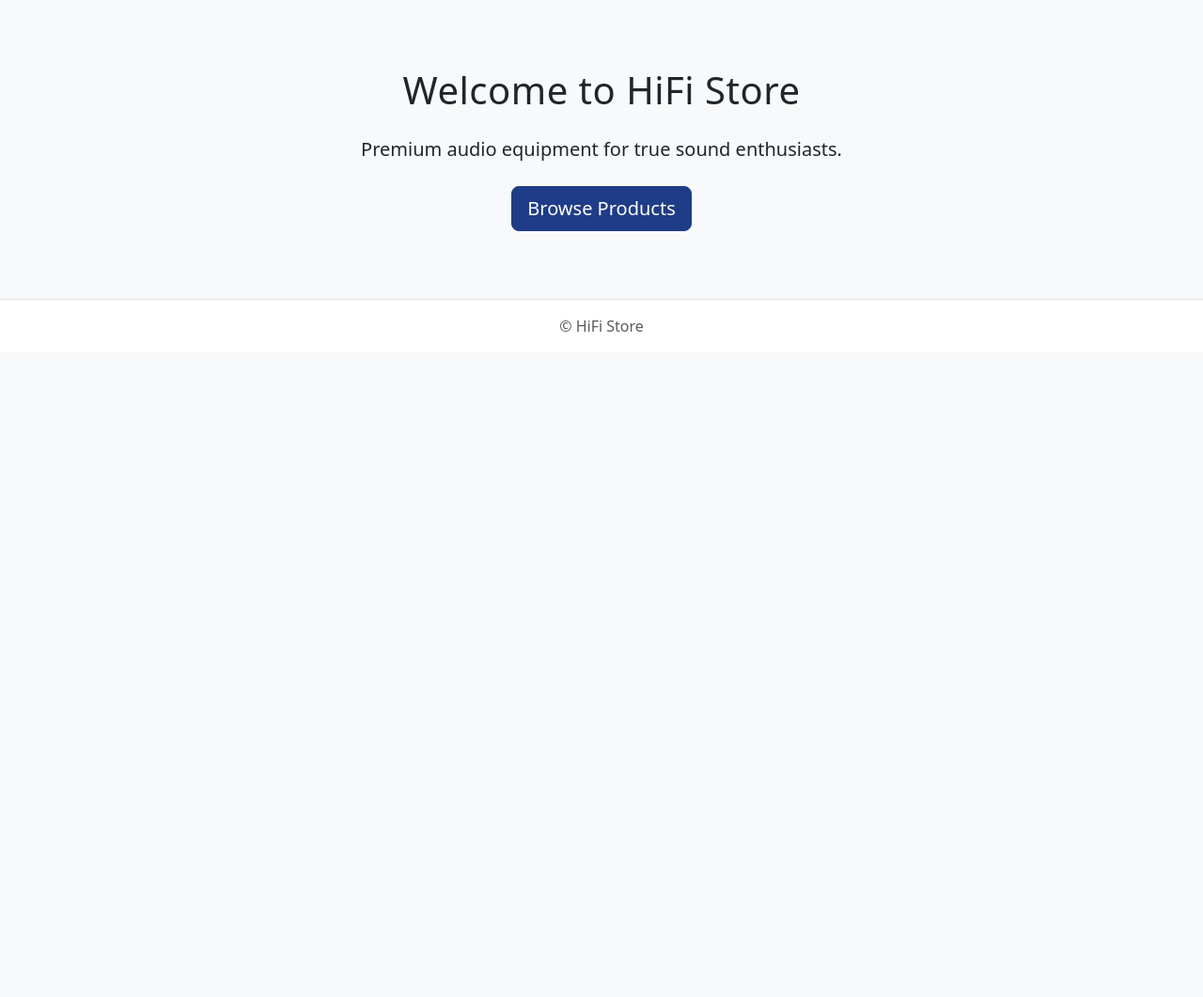
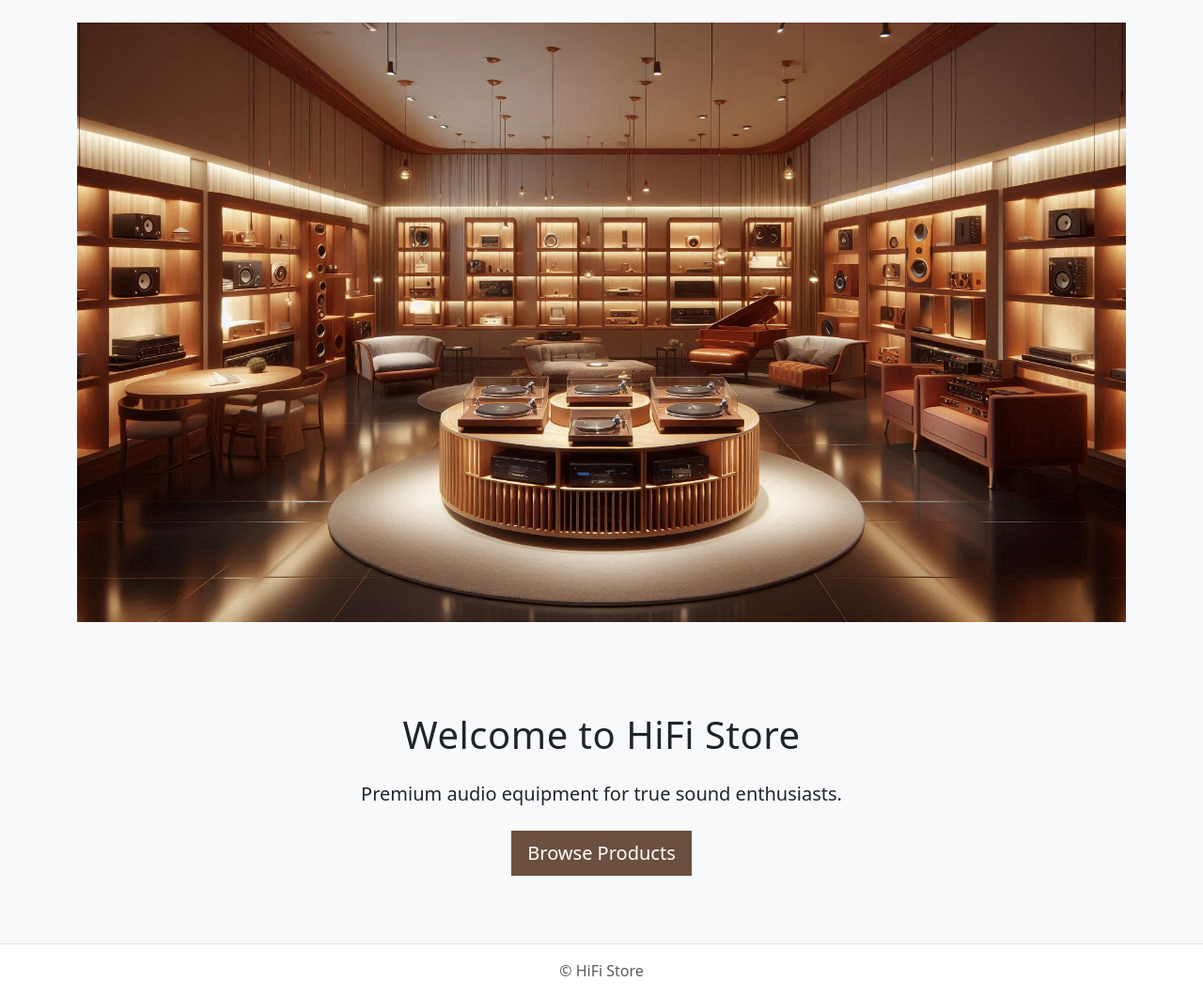
Before and after one commit to andreaspe76/Portfolio_Project_5, a Django app: page / in a window 1280 px wide. Shown: the part 69-1130 px from the top of the page at 94% size. Before the commit the page ends 422 px from the top, so only its background shows below. Run offline with Django 5.2, Linux system fonts and the light colour scheme.

Commit message:
Add hero banner to homepage

```diff
--- a/products/static/products/css/style.css
+++ b/products/static/products/css/style.css
@@ -32,11 +32,15 @@ nav a {
 
 /* Buttons */
 .btn-primary {
-    background-color: #1f3c88;
-    border-color: #1f3c88;
+    background-color: #6b4f3f;
+    border-color: #6b4f3f;
 }
 
 .btn-primary:hover {
-    background-color: #162c63;
-    border-color: #162c63;
+    background-color: #5a4133;
+    border-color: #5a4133
 }
+
+.btn {
+    border-radius: 0 !important;
+}
--- a/templates/base.html
+++ b/templates/base.html
@@ -23,6 +23,7 @@
                 <a href="{% url 'my_orders' %}" class="me-4 text-decoration-none text-dark">
                     My Orders
                 </a>
+
                 <form method="post" action="{% url 'logout' %}" class="d-inline me-4">
                     {% csrf_token %}
                     <button type="submit" class="btn btn-link p-0 text-decoration-none text-dark">
--- a/templates/home.html
+++ b/templates/home.html
@@ -1,8 +1,14 @@
 {% extends "base.html" %}
+{% load static %}
 
 {% block title %}Home{% endblock %}
 
 {% block content %}
+
+<div class="hero mb-5">
+    <img src="{% static 'products/hero.jpeg' %}" alt="HiFi Store interior image" class="img-fluid w-100">
+</div>
+
 <div class="text-center py-5">
     <h1 class="mb-4">Welcome to HiFi Store</h1>
     <p class="lead mb-4">
```
Also changed, not shown: products/static/products/hero.jpeg (added), products/static/products/spk_3.png, 1 other file.
